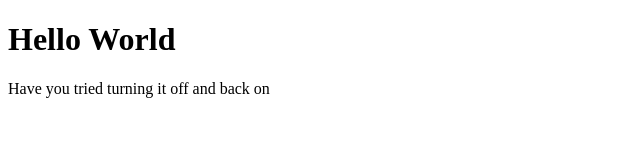
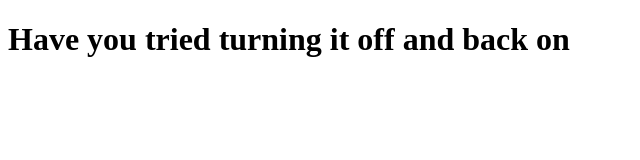
Before and after one commit to GreysonLatinwo/GreysonLatinwo.github.io, a plain HTML site: page index.html in a window 1280 px wide. Shown: the whole page, without its empty margins (0-640 px from the left). Drawn offline with Linux system fonts and the light colour scheme.

Commit message:
Update index.html

```diff
--- a/index.html
+++ b/index.html
@@ -1,7 +1,6 @@
 <!DOCTYPE html>
 <html>
 <body>
-<h1>Hello World</h1>
-<p>Have you tried turning it off and back on</p>
+<h1>Have you tried turning it off and back on</h1>
 </body>
 </html>
```
